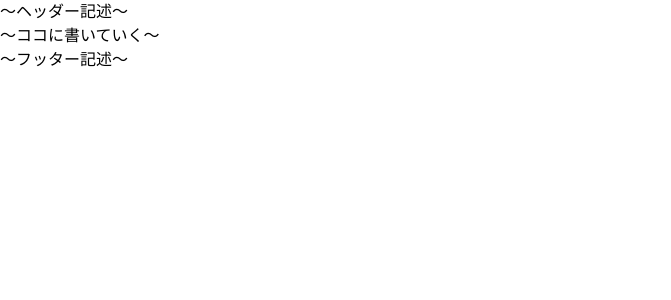
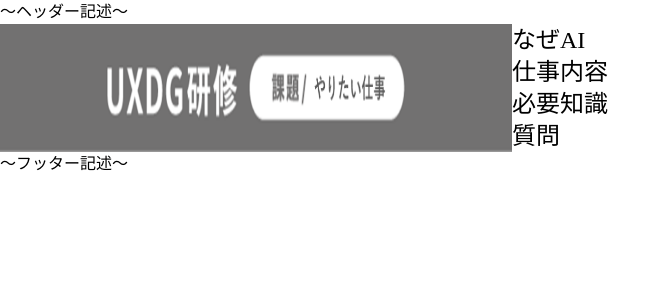
Before and after one commit to wc-sawada/navigation, a Nuxt app: page / in a window 1280 px wide. Shown: the top 300 px of the page, without its empty margins (0-671 px from the left). Built offline with nearby package versions, Linux system fonts and the light colour scheme.

Commit message:
ヘッダー html完了

```diff
--- /dev/null
+++ b/assets/css/index.css
@@ -0,0 +1,16 @@
+.header{
+    display:flex
+}
+.header img{
+    width:40%;
+    display:flex
+}
+.header-cont{
+    width:60%;
+}
+.header p{
+    display:flex;
+}
+p{
+    font-size:24px;
+}
--- a/layouts/default.vue
+++ b/layouts/default.vue
@@ -1,6 +1,15 @@
 <template>
   <div>
     ～ヘッダー記述～
+    <div class="header">
+      <img src = "~assets/images/index_header.png" alt = "">
+    <div class="header-cont">
+      <p>なぜAI</p>
+      <p>仕事内容</p>
+      <p>必要知識</p>
+      <p>質問</p>
+    </div>
+    </div>
     <Nuxt />
     ～フッター記述～
   </div>
--- a/nuxt.config.js
+++ b/nuxt.config.js
@@ -20,7 +20,7 @@ export default {
   },
 
   // Global CSS: https://go.nuxtjs.dev/config-css
-  css: ['@/assets/css/reset.css'
+  css: ['@/assets/css/reset.css','@/assets/css/index.css'
   ],
 
   // Plugins to run before rendering page: https://go.nuxtjs.dev/config-plugins
--- a/pages/index.vue
+++ b/pages/index.vue
@@ -1,5 +1,5 @@
 <template>
   <main>
-    〜ココに書いていく〜
+
   </main>
 </template>
```
Also changed, not shown: assets/images/index_header.png (added).
